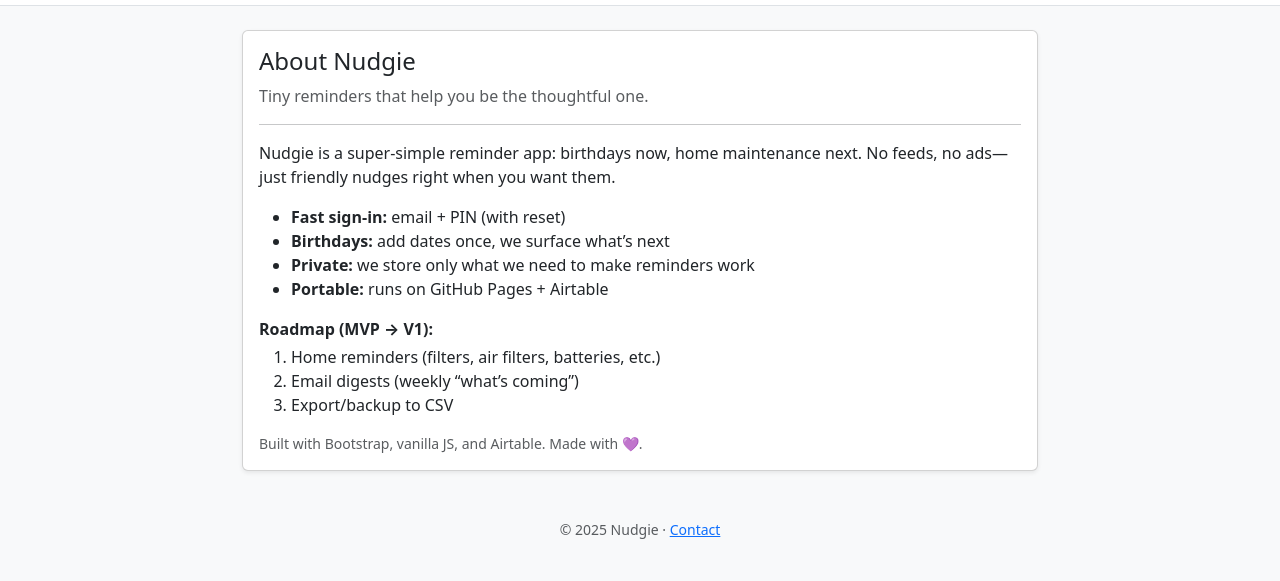
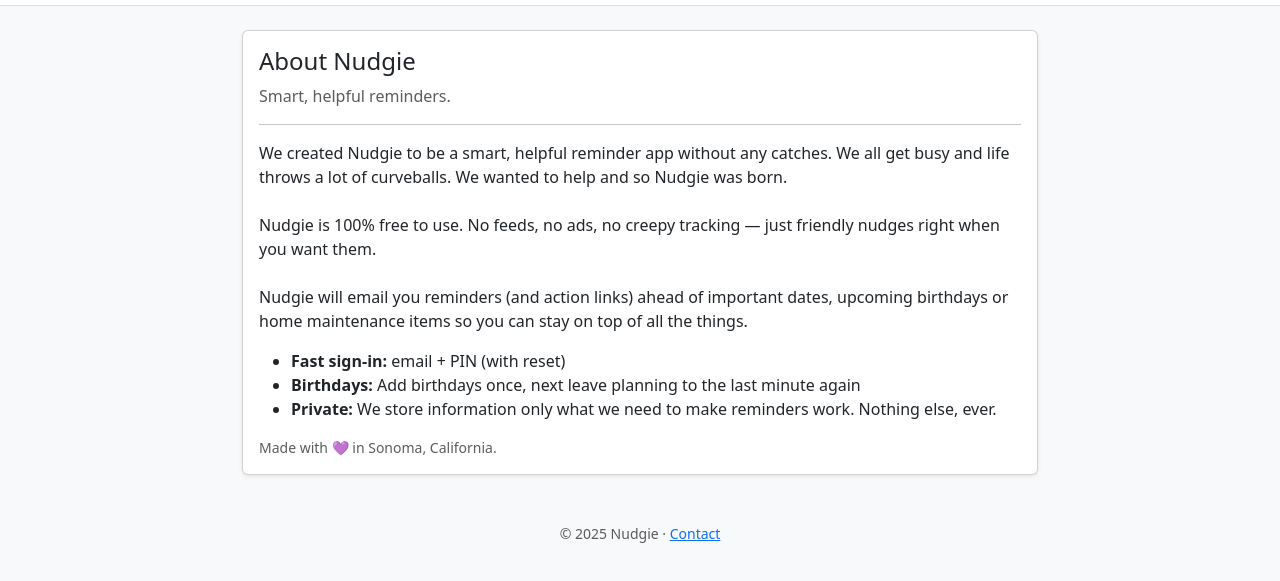
Before and after one commit to RixGpt/nudgie, a plain HTML site: page about.html in a window 1280 px wide. Shown: the part 67-648 px from the top of the page. Drawn offline with nearby package versions, Linux system fonts and the light colour scheme.

Commit message:
Update about.html

```diff
--- a/about.html
+++ b/about.html
@@ -27,22 +27,19 @@
         <div class="card shadow-sm">
           <div class="card-body">
             <h1 class="h4 mb-2">About Nudgie</h1>
-            <p class="text-muted">Tiny reminders that help you be the thoughtful one.</p>
+            <p class="text-muted">Smart, helpful reminders.</p>
             <hr>
-            <p>Nudgie is a super-simple reminder app: birthdays now, home maintenance next. No feeds, no ads—just friendly nudges right when you want them.</p>
+            <p>We created Nudgie to be a smart, helpful reminder app without any catches. We all get busy and life throws a lot of curveballs.
+              We wanted to help and so Nudgie was born. <br/><br/>
+              Nudgie is 100% free to use. No feeds, no ads, no creepy tracking — just friendly nudges right when you want them. <br/><br/>
+              Nudgie will email you reminders (and action links) ahead of important dates, upcoming birthdays or home maintenance items so you can
+              stay on top of all the things. </p>
             <ul class="mb-3">
               <li><b>Fast sign-in:</b> email + PIN (with reset)</li>
-              <li><b>Birthdays:</b> add dates once, we surface what’s next</li>
-              <li><b>Private:</b> we store only what we need to make reminders work</li>
-              <li><b>Portable:</b> runs on GitHub Pages + Airtable</li>
+              <li><b>Birthdays:</b> Add birthdays once, next leave planning to the last minute again</li>
+              <li><b>Private:</b> We store information only what we need to make reminders work. Nothing else, ever.</li>
             </ul>
-            <p class="mb-1"><b>Roadmap (MVP → V1):</b></p>
-            <ol class="mb-3">
-              <li>Home reminders (filters, air filters, batteries, etc.)</li>
-              <li>Email digests (weekly “what’s coming”)</li>
-              <li>Export/backup to CSV</li>
-            </ol>
-            <p class="small text-muted mb-0">Built with Bootstrap, vanilla JS, and Airtable. Made with 💜.</p>
+            <p class="small text-muted mb-0">Made with 💜 in Sonoma, California.</p>
           </div>
         </div>
       </div>
```
